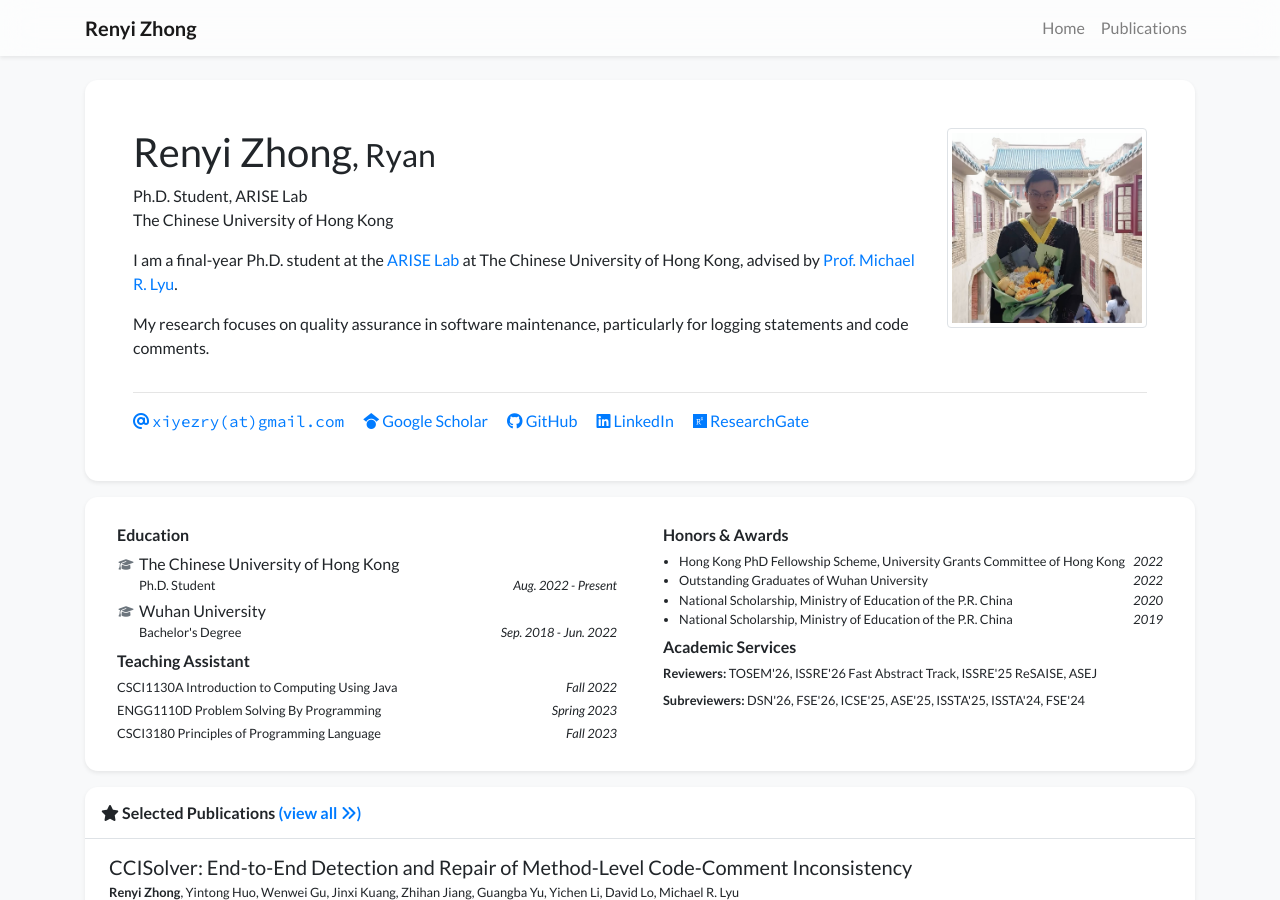
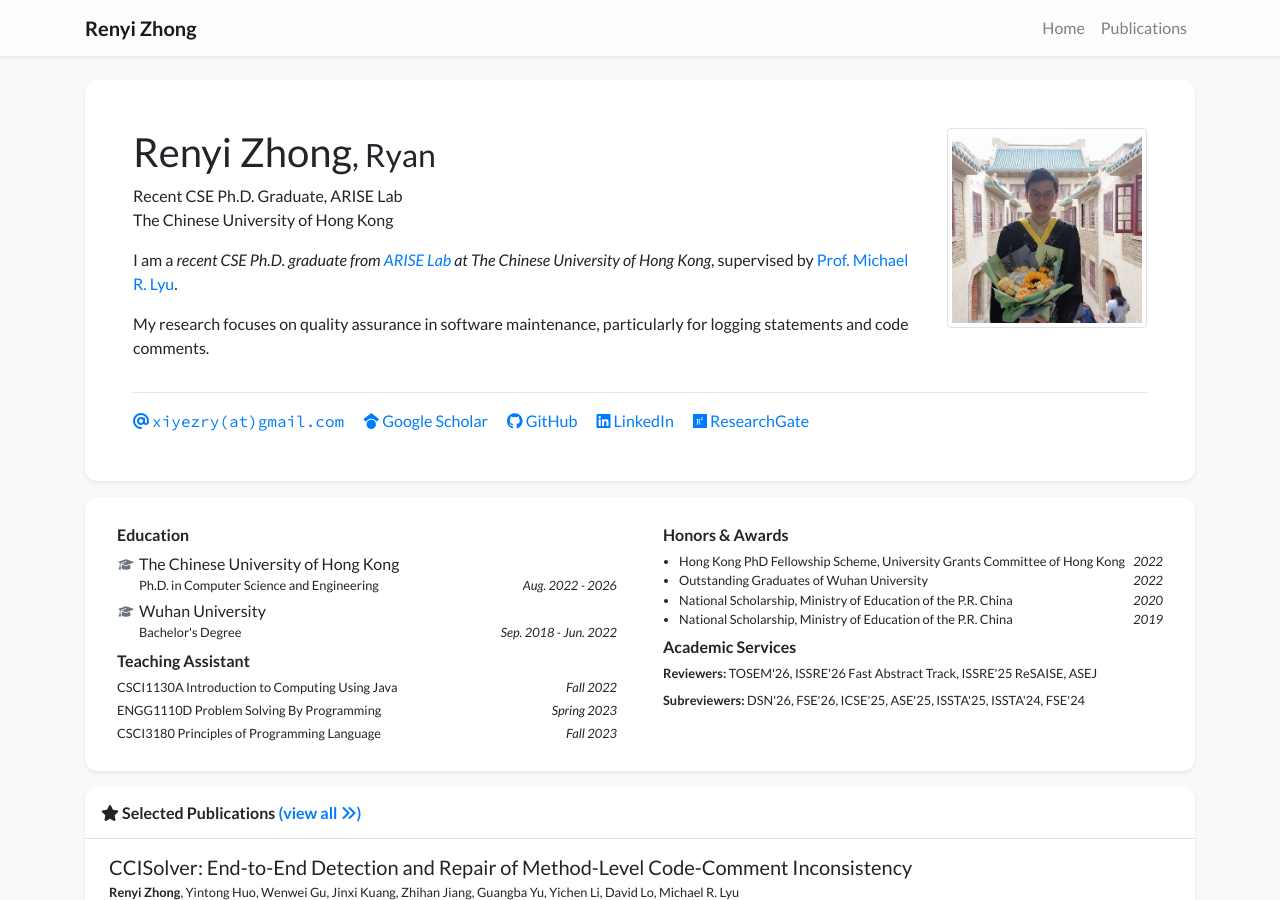
Before and after one commit to xiyezry/xiyezry.github.io, a Jekyll site: the page built from index_layout2.html, in a window 1280 px wide and 900 px high. Built offline with Jekyll 4.4.1, drawn with Linux system fonts in a browser that asks for light colours; nearby versions of some CDN libraries; a style sheet for code colours, icons or effects is not loaded.

Commit message:
Update academic profile to reflect Ph.D. graduation

```diff
--- a/_config.yml
+++ b/_config.yml
@@ -14,7 +14,7 @@
 # You can create any custom variable you would like, and they will be accessible
 # in the templates via {{ site.myvariable }}.
 title: "Renyi Zhong"
-description: "Academic homepage of Renyi Zhong, a Ph.D. student at The Chinese University of Hong Kong."
+description: "Academic homepage of Renyi Zhong, a recent CSE Ph.D. graduate from ARISE Lab at The Chinese University of Hong Kong."
 url: "https://xiyezry.github.io"
 baseurl: ""
 
--- a/_data/profile.yml
+++ b/_data/profile.yml
@@ -3,7 +3,7 @@ secondary_name: "Ryan"
 navbar_name: "Renyi Zhong"
 
 positions:
-- name: Ph.D. Student, ARISE Lab
+- name: Recent CSE Ph.D. Graduate, ARISE Lab
 - name: The Chinese University of Hong Kong
 
 email: "xiyezry@gmail.com"
@@ -15,9 +15,9 @@ researchgate: https://www.researchgate.net/profile/Renyi_Zhong
 short_bio_text_justify: false
 short_bio: >-
   <p>
-    I am a final-year Ph.D. student at the
+    I am a <em>recent CSE Ph.D. graduate from
     <a href="http://ariselab.cse.cuhk.edu.hk/" target="_blank">ARISE Lab</a>
-    at The Chinese University of Hong Kong, advised by
+    at The Chinese University of Hong Kong</em>, supervised by
     <a href="https://www.cse.cuhk.edu.hk/lyu/home" target="_blank">Prof. Michael R. Lyu</a>.
   </p>
   <p>
@@ -30,8 +30,8 @@ portrait_caption: "Renyi Zhong"
 
 education:
 - name: The Chinese University of Hong Kong
-  position: Ph.D. Student
-  date: Aug. 2022 - Present
+  position: Ph.D. in Computer Science and Engineering
+  date: Aug. 2022 - 2026
 - name: Wuhan University
   position: Bachelor's Degree
   date: Sep. 2018 - Jun. 2022
```
